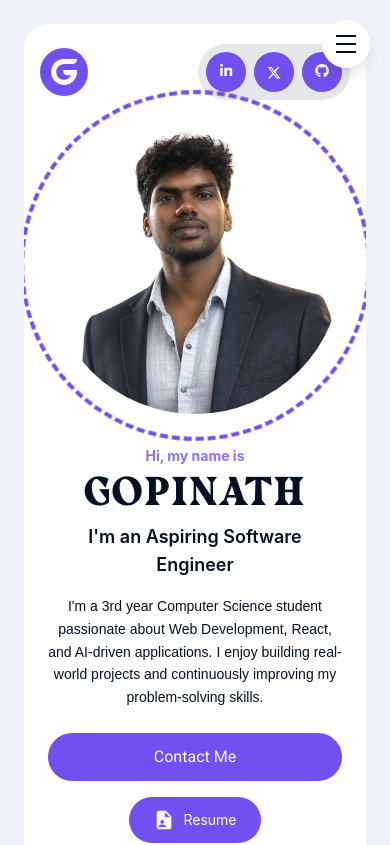
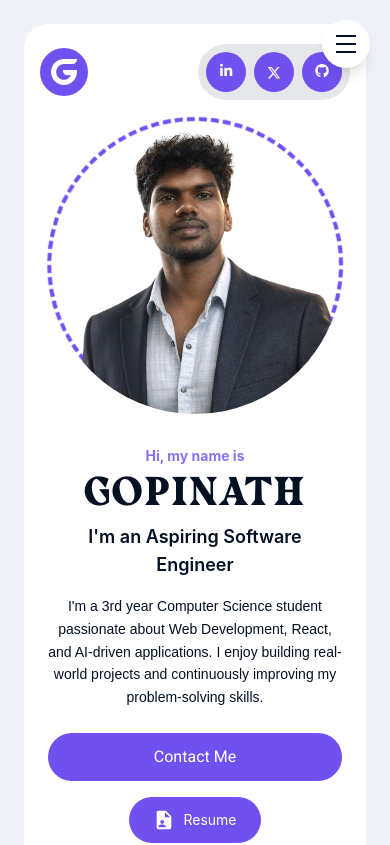
Before and after one commit to Gopinath1003/Portfolio, a React (Vite) app: page / in a window 390 px wide. Shown: the top 845 px of the page. Built offline with nearby package versions, Linux system fonts and the light colour scheme.

Commit message:
change spinning ring for mobile

```diff
--- a/src/components/Hero.jsx
+++ b/src/components/Hero.jsx
@@ -110,14 +110,13 @@ function Hero() {
               <div
                 className="absolute rounded-full border-4 sm:border-8 border-dashed border-button animate-slow-spin"
                 style={{
-                  width: "min(380px, 90vw)",
-                  height: "min(380px, 90vw)",
+                  width: "min(380px, 76vw)",
+                  height: "min(380px, 76vw)",
                 }}
               />
-              <div className="max-h-[382px] w-[381px] rounded-full overflow-hidden">
+              <div className="max-h-[380px] max-w-[380px] rounded-full overflow-hidden">
                 <img
-                  className="brightness-120 contrast-105 saturate-80 relative z-10"
-                  style={{ maxHeight: "380px", width: "auto" }}
+                  className="w-full h-full brightness-120 contrast-105 saturate-80 relative z-10"
                   src={profile}
                   alt="Gopinath profile"
                 />
```
